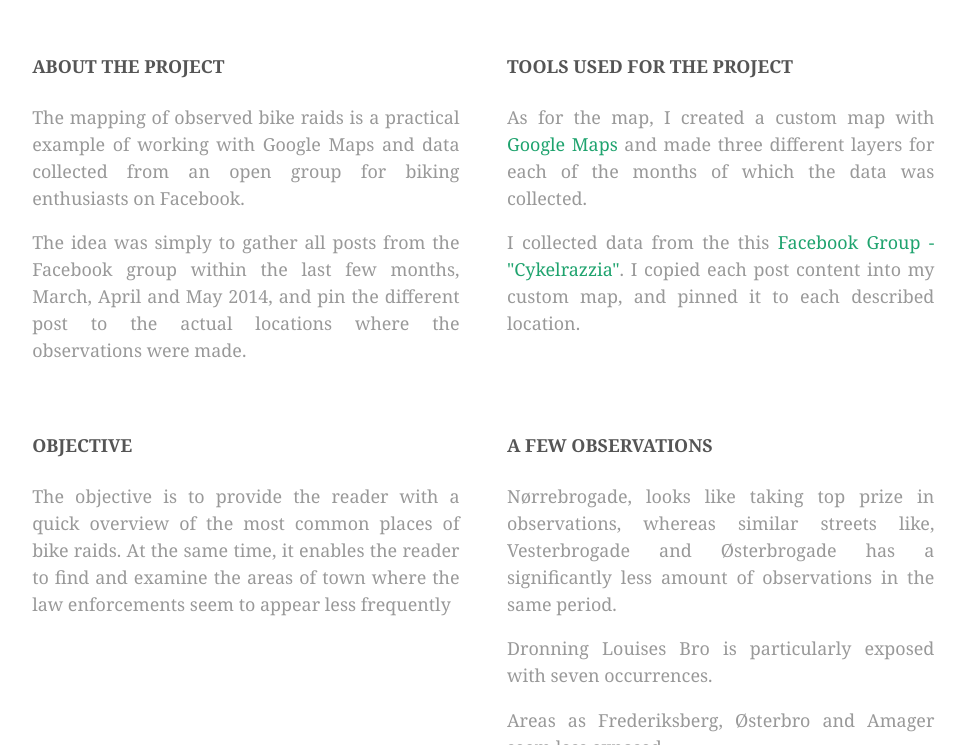
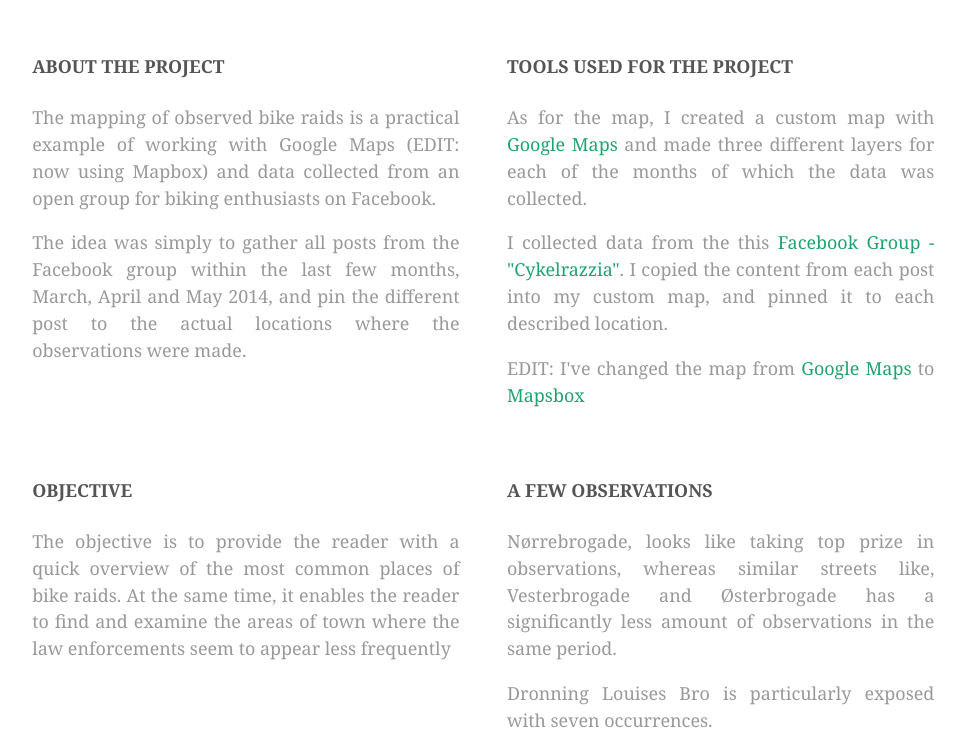
Before and after one commit to daudballing/daudballing.github.io, a Jekyll site: the page projects/bikers-vs-police.html, which Jekyll copies as it is, in a window 1280 px wide and 900 px high, scrolled down 565 px, cut to the strip 155-900 px from the top of the window. Shown: the whole strip, without its empty margins (133-1098 px from the left). Built offline with Jekyll 4.4.1, drawn with Linux system fonts in a browser that asks for light colours; Markdown is read by kramdown in place of the engine named in the settings.

Commit message:
Exporting data from Google Maps and implementing Mapbox instead

```diff
--- a/projects/bikers-vs-police.html
+++ b/projects/bikers-vs-police.html
@@ -43,13 +43,14 @@
       <div class="row clearfix">
         <div class="column half">
           <h4>ABOUT THE PROJECT</h4>
-          <p>The mapping of observed bike raids is a practical example of working with Google Maps and data collected from an open group for biking enthusiasts on Facebook.</p>
+          <p>The mapping of observed bike raids is a practical example of working with Google Maps (EDIT: now using Mapbox) and data collected from an open group for biking enthusiasts on Facebook.</p>
           <p>The idea was simply to gather all posts from the Facebook group within the last few months, March, April and May 2014, and pin the different post to the actual locations where the observations were made.</p>
         </div>
         <div class="column half">
           <h4>TOOLS USED FOR THE PROJECT</h4>
           <p>As for the map, I created a custom map with <a href="https://www.google.com/maps/">Google Maps</a> and made three different layers for each of the months of which the data was collected.</p>
-          <p>I collected data from the this <a href="https://www.facebook.com/groups/234419406651567/">Facebook Group - "Cykelrazzia"</a>. I copied each post content into my custom map, and pinned it to each described location.</p>
+          <p>I collected data from the this <a href="https://www.facebook.com/groups/234419406651567/">Facebook Group - "Cykelrazzia"</a>. I copied the content from each post into my custom map, and pinned it to each described location.</p>
+          <p>EDIT: I've changed the map from <a href="https://www.google.com/maps/">Google Maps</a> to <a href="https://www.mapbox.com/">Mapsbox</a></p>
         </div>
       </div>
       <div class="row clearfix">
```
